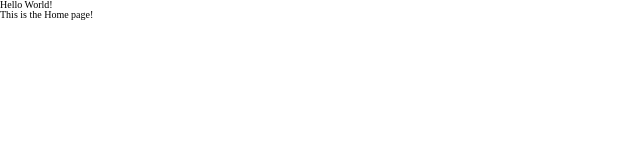
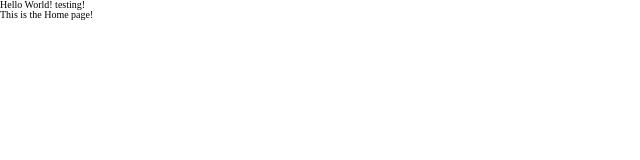
Before and after one commit to pharrRevamp/pharr-tx.gov, a React (Create React App) app in the folder pharr-tx_gov/: page / in a window 1280 px wide. Shown: the top 160 px of the page, without its empty margins (0-640 px from the left). Built offline with nearby package versions, Linux system fonts and the light colour scheme.

Commit message:
First Commit

```diff
--- a/pharr-tx_gov/src/App.js
+++ b/pharr-tx_gov/src/App.js
@@ -4,7 +4,7 @@ import "./css/index.css";
 function App() {
   return (
     <div className="App">
-      <h1>Hello World!</h1>
+      <h1>Hello World! testing!</h1>
       <HomePage />
     </div>
   );
```
